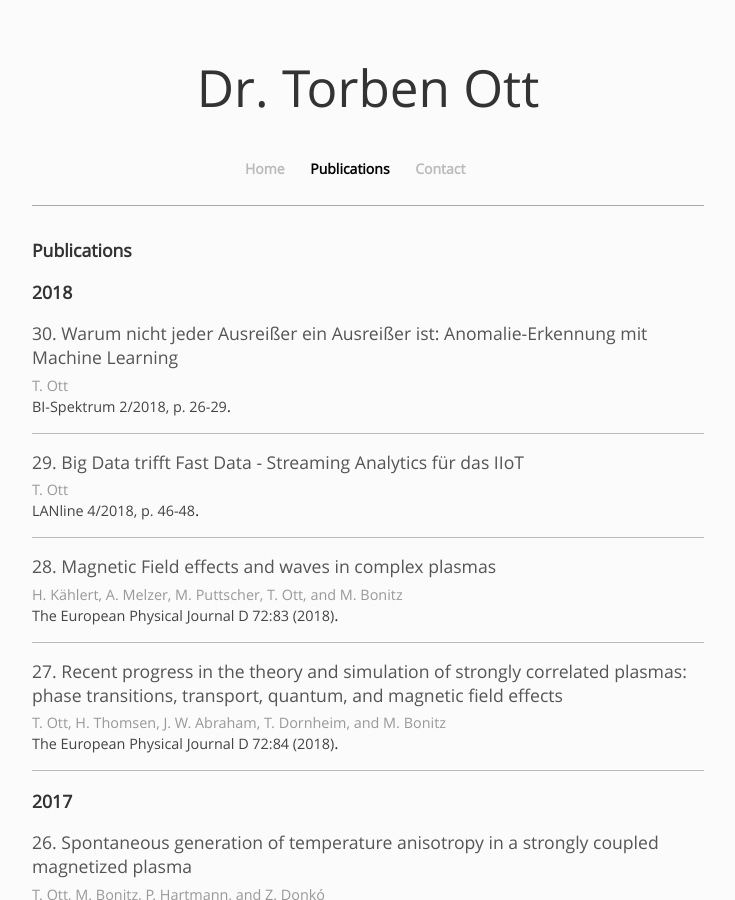
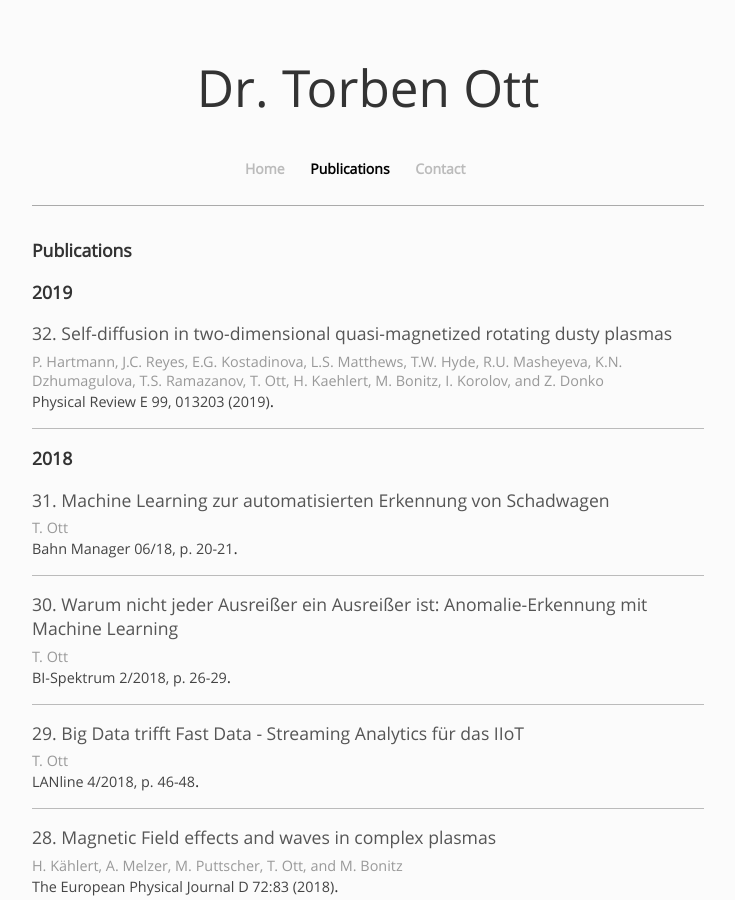
Before and after one commit to ttor/ttor.github.io, a Jekyll site: the page built from _docs/publications.html, in a window 1280 px wide and 900 px high. Shown: the whole window, without its empty margins (272-1007 px from the left). Built offline with Jekyll 4.4.1, drawn with Linux system fonts in a browser that asks for light colours.

Commit message:
publications update

```diff
--- a/_data/publications.yml
+++ b/_data/publications.yml
@@ -1,3 +1,8 @@
+- name: "Self-diffusion in two-dimensional quasi-magnetized rotating dusty plasmas"
+  authors: P. Hartmann, J.C. Reyes, E.G. Kostadinova, L.S. Matthews, T.W. Hyde, R.U. Masheyeva, K.N. Dzhumagulova, T.S. Ramazanov, T. Ott, H. Kaehlert, M. Bonitz, I. Korolov, and Z. Donko
+  journal: Physical Review E 99, 013203 (2019)
+  year: 2019
+  link: https://link.aps.org/doi/10.1103/PhysRevE.99.013203
 - name: "Recent progress in the theory and simulation of strongly correlated plasmas: phase transitions, transport, quantum, and magnetic field effects"
   authors: T. Ott, H. Thomsen, J. W. Abraham, T. Dornheim, and M. Bonitz
   journal: The European Physical Journal D 72:84 (2018)
@@ -17,7 +22,12 @@
   authors: T. Ott
   journal: BI-Spektrum 2/2018, p. 26-29
   year: 2018
-  link: https://www.consist.de/opencms/export/sites/www.consist.de/.content/news/_downloads/Sonderdruck_Ott_BI_02_2018.pdf
+  link: https://www.consist.de/export/sites/www.consist.de/.content/downloads/_downloads/Sonderdruck_Ott_BI_02_2018.pdf
+- name: "Machine Learning zur automatisierten Erkennung von Schadwagen"
+  authors: T. Ott
+  journal: Bahn Manager 06/18, p. 20-21
+  year: 2018
+  link: https://www.consist.de/export/sites/www.consist.de/.content/downloads/_downloads/Machine-Learning-zur-Automatisierten-Erkennung-von-Schadwagen_bahnmanager-122018.pdf
 - name: Spontaneous generation of temperature anisotropy in a strongly coupled magnetized plasma
   authors: T. Ott, M. Bonitz, P. Hartmann, and Z. Donkó
   journal: Physical Review E 95, 013209 (2017)
```
Also changed, not shown: 3 other files.
